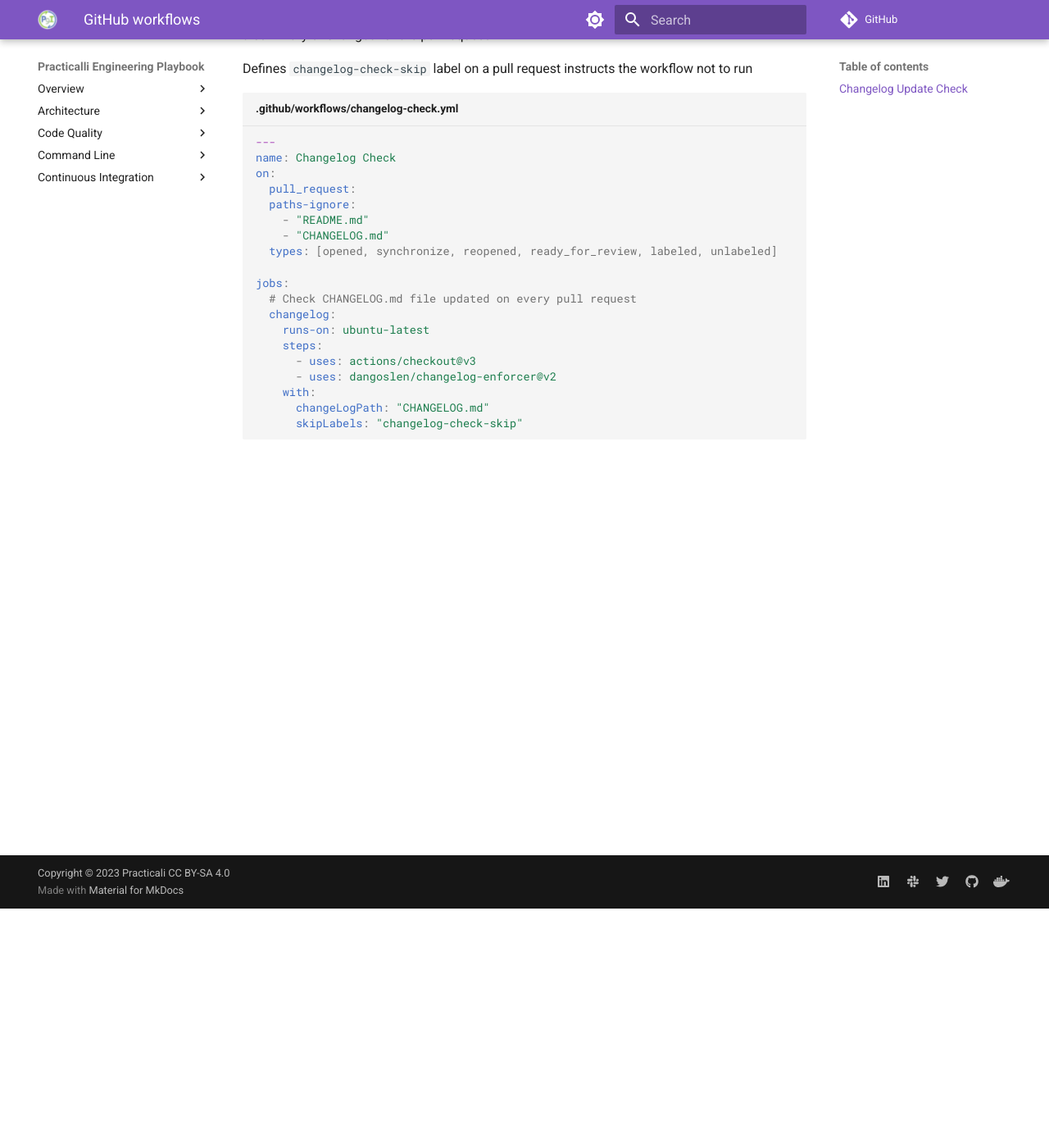
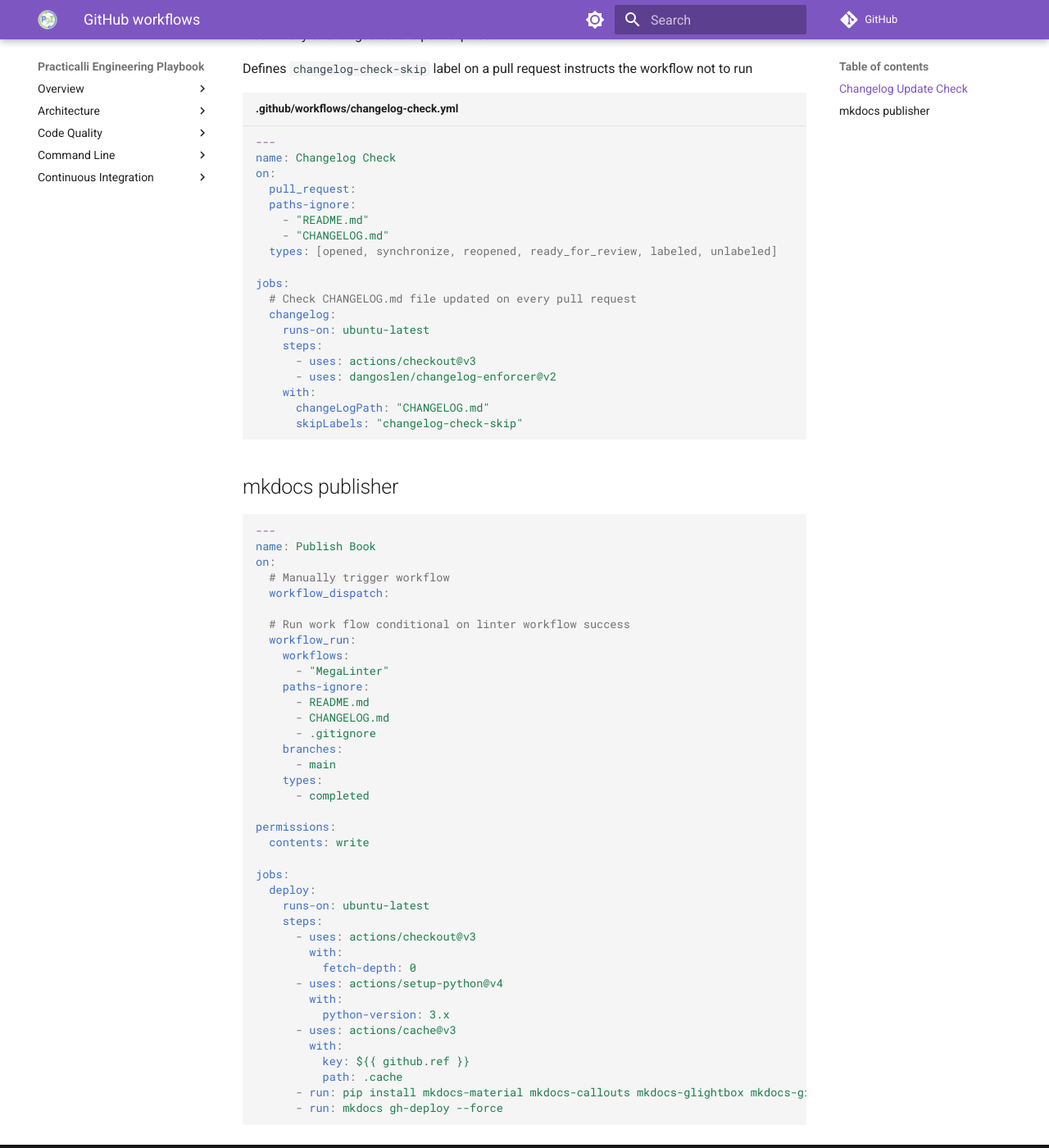
Before and after one commit to practicalli/engineering-playbook, an MkDocs documentation site: the page built from docs/continuous-integration/github-workflows.md, in a window 1280 px wide and 1400 px high, scrolled down 292 px. Shown: the whole window at 82% size. Built offline with MkDocs 1.6.1 and Material for MkDocs 9.7.7, drawn with Linux system fonts in a browser that asks for light colours; comment, search, counter and statistics services are not loaded.

Commit message:
ci: github workflow - mkdocs publisher

````diff
--- a/docs/continuous-integration/github-workflows.md
+++ b/docs/continuous-integration/github-workflows.md
@@ -29,3 +29,47 @@ jobs:
       changeLogPath: "CHANGELOG.md"
       skipLabels: "changelog-check-skip"
 ```
+
+
+## mkdocs publisher
+
+```yaml
+---
+name: Publish Book
+on:
+  # Manually trigger workflow
+  workflow_dispatch:
+
+  # Run work flow conditional on linter workflow success
+  workflow_run:
+    workflows:
+      - "MegaLinter"
+    paths-ignore:
+      - README.md
+      - CHANGELOG.md
+      - .gitignore
+    branches:
+      - main
+    types:
+      - completed
+
+permissions:
+  contents: write
+
+jobs:
+  deploy:
+    runs-on: ubuntu-latest
+    steps:
+      - uses: actions/checkout@v3
+        with:
+          fetch-depth: 0
+      - uses: actions/setup-python@v4
+        with:
+          python-version: 3.x
+      - uses: actions/cache@v3
+        with:
+          key: ${{ github.ref }}
+          path: .cache
+      - run: pip install mkdocs-material mkdocs-callouts mkdocs-glightbox mkdocs-git-revision-date-localized-plugin pillow cairosvg
+      - run: mkdocs gh-deploy --force
+```
````
